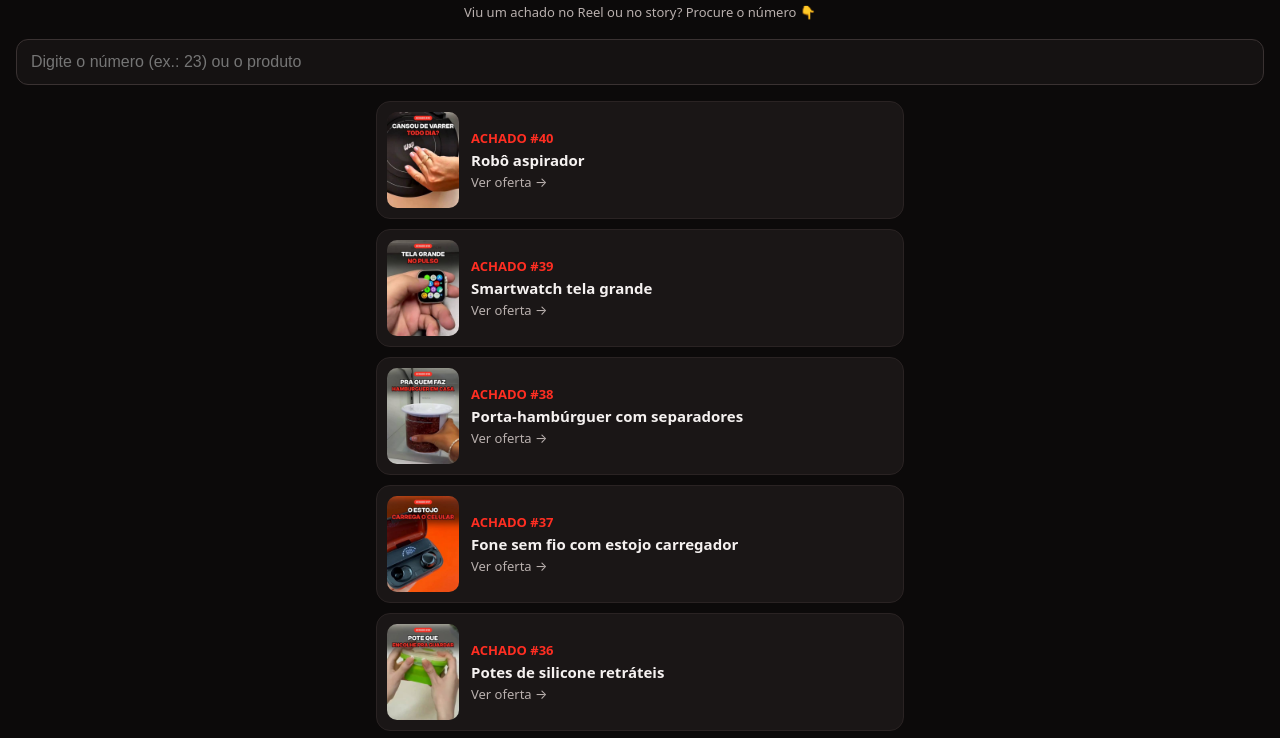
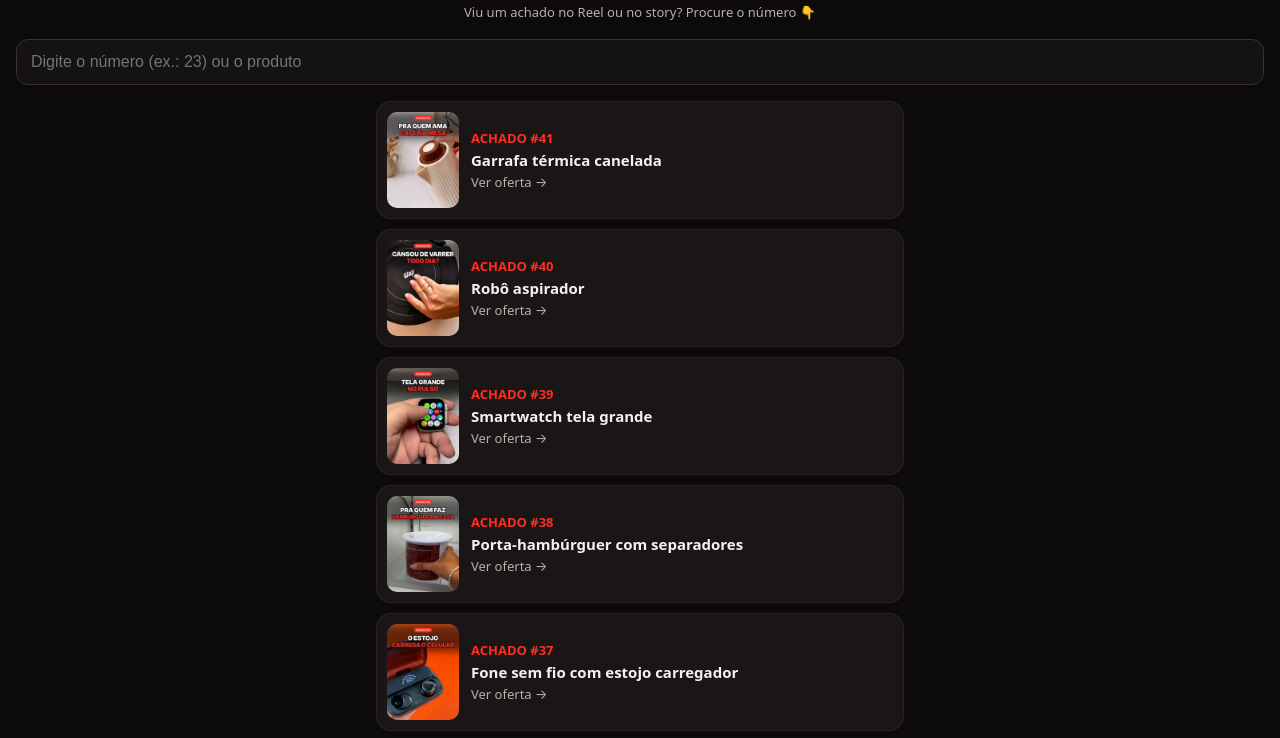
Before and after one commit to maniacasaesetup/maniacasaesetup.github.io, a plain HTML site: page index.html in a window 1280 px wide. Shown: the part 58-796 px from the top of the page. Drawn offline with Linux system fonts and the light colour scheme.

Commit message:
vitrine: 41 achados

```diff
--- a/index.html
+++ b/index.html
@@ -26,6 +26,8 @@ footer{color:var(--sub);font-size:11.5px;text-align:center;padding:0 20px 30px;l
 <header><h1>MANIA <b>ACHADINHOS</b></h1><p class="sub">Viu um achado no Reel ou no story? Procure o número 👇</p></header>
 <div class="busca"><input id="q" type="search" inputmode="search" placeholder="Digite o número (ex.: 23) ou o produto"></div>
 <main id="lista">
+<a class="card" id="a41" href="https://s.shopee.com.br/2La5LBb5qv" target="_blank" rel="noopener sponsored" data-busca="41 garrafa térmica canelada">
+  <img src="img/41.jpg" alt="" loading="lazy"><div class="info"><span class="num">ACHADO #41</span><span class="nome">Garrafa térmica canelada</span><span class="btn">Ver oferta →</span></div></a>
 <a class="card" id="a40" href="https://s.shopee.com.br/2La1uPXr22" target="_blank" rel="noopener sponsored" data-busca="40 robô aspirador">
   <img src="img/40.jpg" alt="" loading="lazy"><div class="info"><span class="num">ACHADO #40</span><span class="nome">Robô aspirador</span><span class="btn">Ver oferta →</span></div></a>
 <a class="card" id="a39" href="https://s.shopee.com.br/2BGbi68EDz" target="_blank" rel="noopener sponsored" data-busca="39 smartwatch tela grande">
```
